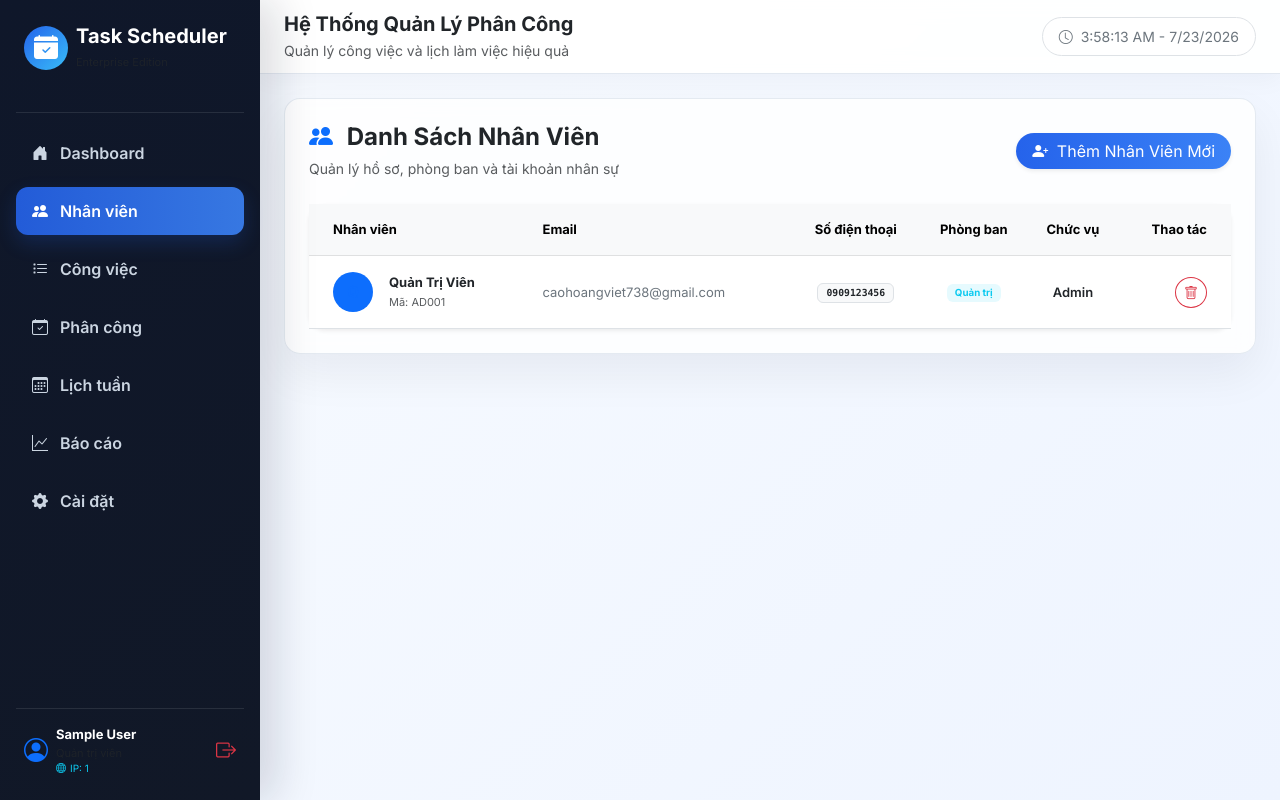
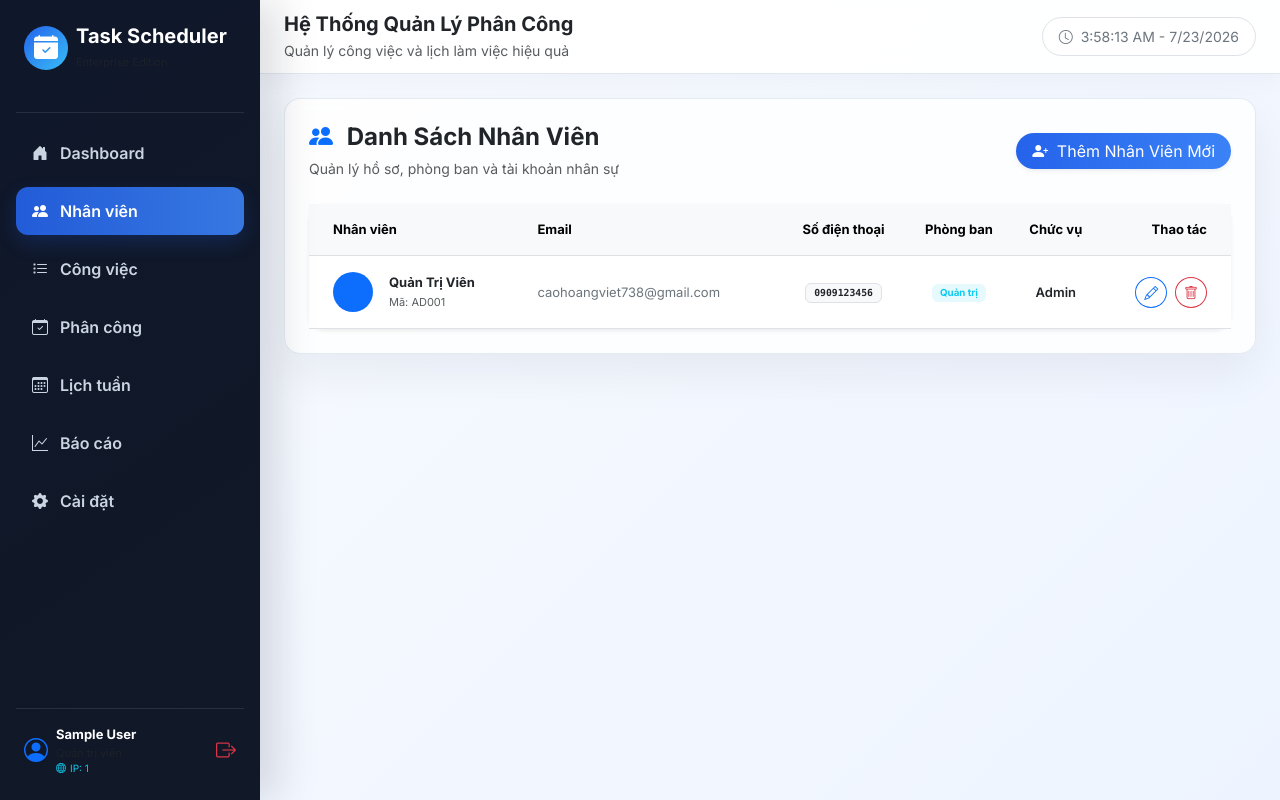
Before and after one commit to Chngivt/EmployeeTaskScheduler, a Flask app: page /employee/ in a window 1280 px wide. Run offline with Flask 3, Linux system fonts and the light colour scheme; the visitor is signed in with stand-in values (Sample User, id 1); data comes from the database, SQL or seed files in the repository.

Commit message:
Update index.html

```diff
--- a/app/templates/employee/index.html
+++ b/app/templates/employee/index.html
@@ -6,9 +6,13 @@
         <h4 class="fw-bold text-dark mb-1"><i class="bi bi-people-fill text-primary me-2"></i> Danh Sách Nhân Viên</h4>
         <small class="text-muted">Quản lý hồ sơ, phòng ban và tài khoản nhân sự</small>
     </div>
+
+    <!-- 1. BỔ SUNG: CHỈ ADMIN MỚI THẤY NÚT THÊM MỚI -->
+    {% if session.get('role') == 'admin' %}
     <a href="/employee/add" class="btn btn-primary shadow-sm rounded-pill px-3">
         <i class="bi bi-person-plus-fill me-1"></i> Thêm Nhân Viên Mới
     </a>
+    {% endif %}
 </div>
 
 <div class="card shadow-sm border-0 rounded-4">
@@ -22,7 +26,11 @@
                         <th class="py-3">Số điện thoại</th>
                         <th class="py-3">Phòng ban</th>
                         <th class="py-3">Chức vụ</th>
+
+                        <!-- 2. BỔ SUNG: CHỈ ADMIN MỚI THẤY TIÊU ĐỀ THAO TÁC -->
+                        {% if session.get('role') == 'admin' %}
                         <th class="py-3 text-end pe-4">Thao tác</th>
+                        {% endif %}
                     </tr>
                 </thead>
                 <tbody>
@@ -31,7 +39,6 @@
                         <tr>
                             <td class="text-start ps-4 py-3">
                                 <div class="d-flex align-items-center">
-                                    <!-- HIỂN THỊ AVATAR HOẶC CHỮ CÁI ĐẦU -->
                                     {% if emp.avatar %}
                                         <img src="{{ url_for('static', filename='uploads/avatars/' + emp.avatar) }}"
                                              alt="{{ emp.fullname }}"
@@ -54,11 +61,21 @@
                             <td><span class="badge bg-light text-dark border font-monospace px-2 py-1">{{ emp.phone }}</span></td>
                             <td><span class="badge bg-info bg-opacity-10 text-info fw-bold px-2 py-1">{{ emp.department }}</span></td>
                             <td class="fw-semibold text-dark">{{ emp.position }}</td>
+
+                            <!-- 3. BỔ SUNG: CHỈ ADMIN MỚI THẤY NÚT SỬA & XÓA -->
+                            {% if session.get('role') == 'admin' %}
                             <td class="text-end pe-4">
+                                <!-- NÚT CHỈNH SỬA THÔNG TIN -->
+                                <a href="/employee/edit/{{ emp.id }}" class="btn btn-outline-primary btn-sm rounded-circle p-1 px-2 me-1" title="Chỉnh sửa">
+                                    <i class="bi bi-pencil"></i>
+                                </a>
+
+                                <!-- NÚT XÓA -->
                                 <a href="/employee/delete/{{ emp.id }}" class="btn btn-outline-danger btn-sm rounded-circle p-1 px-2" onclick="return confirm('Bạn có chắc chắn muốn xóa nhân viên này?')" title="Xóa">
                                     <i class="bi bi-trash"></i>
                                 </a>
                             </td>
+                            {% endif %}
                         </tr>
                         {% endfor %}
                     {% else %}
```
